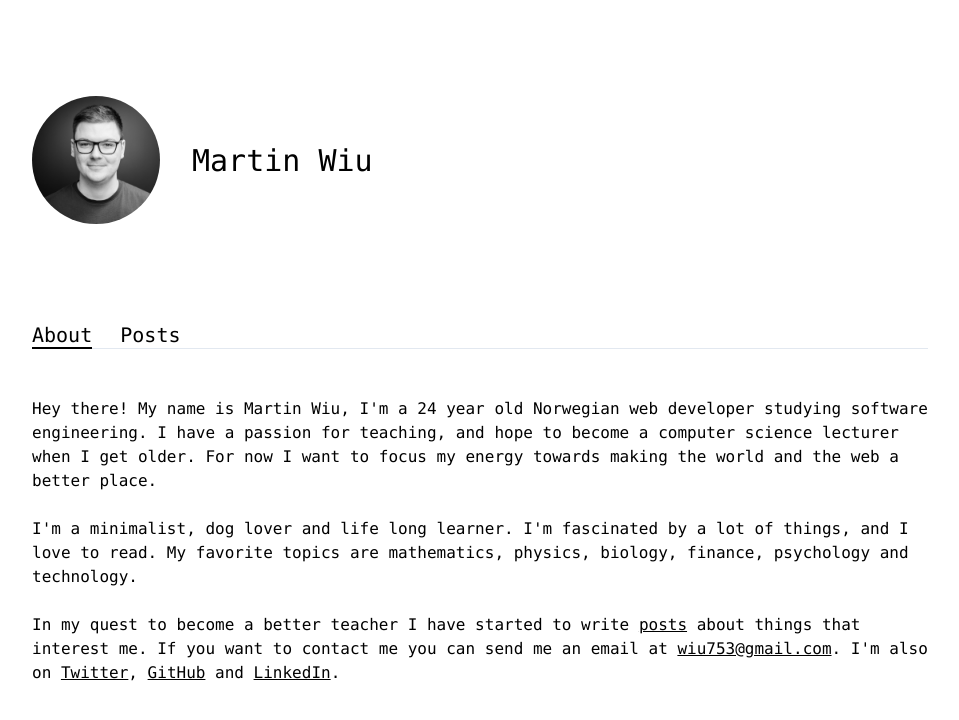
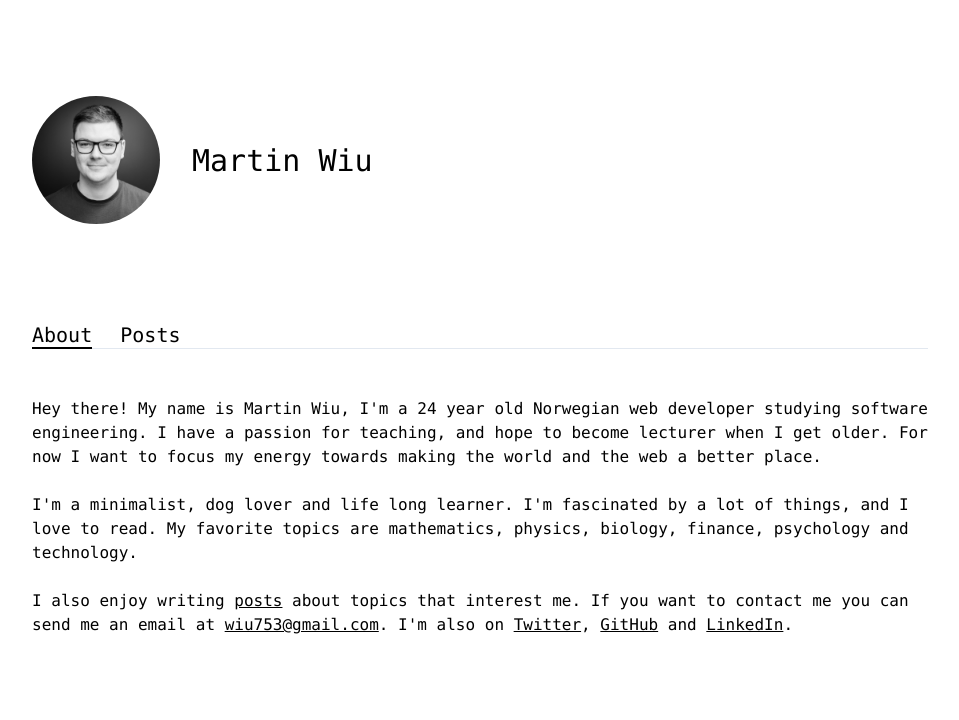
Before and after one commit to wiu753/martinwiu.com, a Nuxt app: page / in a window 1280 px wide. Shown: the top 720 px of the page, without its empty margins (160-1119 px from the left). Built offline with nearby package versions, Linux system fonts and the light colour scheme; what @tailwindcss/ui would draw is missing.

Commit message:
Update text on the about page

```diff
--- a/pages/index.vue
+++ b/pages/index.vue
@@ -3,9 +3,8 @@
     <p class="mb-6">
       Hey there! My name is Martin Wiu, I'm a {{ age }} year old Norwegian web
       developer studying software engineering. I have a passion for teaching,
-      and hope to become a computer science lecturer when I get older. For now I
-      want to focus my energy towards making the world and the web a better
-      place.
+      and hope to become lecturer when I get older. For now I want to focus my
+      energy towards making the world and the web a better place.
     </p>
     <p class="mb-6">
       I'm a minimalist, dog lover and life long learner. I'm fascinated by a lot
@@ -13,8 +12,8 @@
       physics, biology, finance, psychology and technology.
     </p>
     <p>
-      In my quest to become a better teacher I have started to write
-      <nuxt-link class="underline" to="/posts">posts</nuxt-link> about things
+      I also enjoy writing
+      <nuxt-link class="underline" to="/posts">posts</nuxt-link> about topics
       that interest me. If you want to contact me you can send me an email at
       <a class="underline" href="mailto:wiu753@gmail.com">wiu753@gmail.com</a>.
       I'm also on
```
